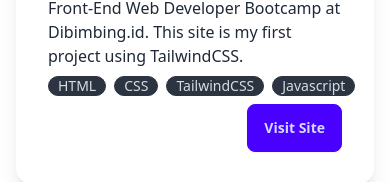
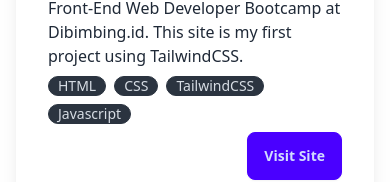
Before and after one commit to RizkiMaula/rizkima-portfolio, a React (Vite) app: page /portfolio in a window 390 px wide. Shown: the part 1636-1818 px from the top of the page. Built offline with nearby package versions, Linux system fonts and the light colour scheme.

Commit message:
coba pake flex wrap

```diff
--- a/src/components/elements/PortfolioContent.jsx
+++ b/src/components/elements/PortfolioContent.jsx
@@ -28,7 +28,7 @@ const PortfolioContent = () => {
           title="Foodie Doodie"
           description="This site is a food list from DibimbingAPI. This site is one of my assignments for the Front-End Web Developer Bootcamp at Dibimbing.id. The site made by Next.js and it has two ways rendering, Client Side Rendering (CSR) and Server Side Rendering (SSR) for comparison."
           stacks={
-            <div className="flex gap-2">
+            <div className="flex flex-wrap gap-2">
               <div className="badge badge-neutral">Next.js</div>
               <div className="badge badge-neutral">TailwindCSS</div>
               <div className="badge badge-neutral">Axios</div>
@@ -41,7 +41,7 @@ const PortfolioContent = () => {
           title="Soto Ayam Bu Karti"
           description="This site is a restaurant website. This site is one of my assignments for the Front-End Web Developer Bootcamp at Dibimbing.id. This site is my first project using TailwindCSS."
           stacks={
-            <div className="flex gap-2">
+            <div className="flex flex-wrap gap-2">
               <div className="badge badge-neutral">HTML</div>
               <div className="badge badge-neutral">CSS</div>
               <div className="badge badge-neutral">TailwindCSS</div>
--- a/src/components/fragments/StacksList.jsx
+++ b/src/components/fragments/StacksList.jsx
@@ -1,6 +1,6 @@
 // eslint-disable-next-line react/prop-types
 const StacksList = ({ stacks }) => {
-  return <div className="grid grid-cols-1 md:grid-cols-2">{stacks}</div>;
+  return <div className="flex flex-wrap gap-2">{stacks}</div>;
 };
 
 export default StacksList;
```
